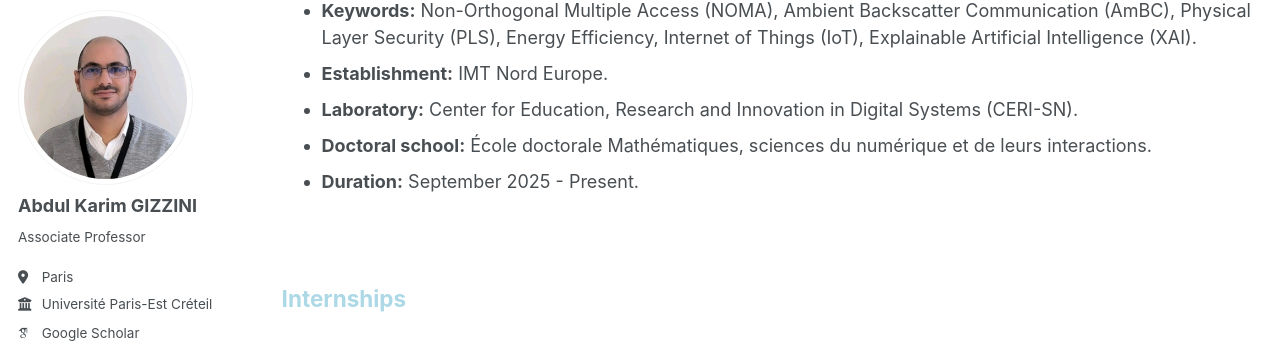
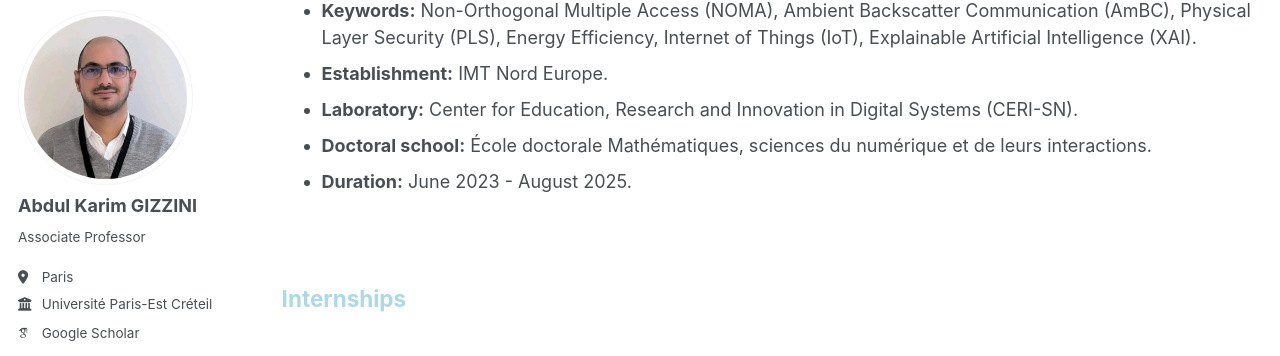
Before and after one commit to abdulkarimgizzini/abdulkarimgizzini-website, a Jekyll site: the page built from _pages/supervision.md, in a window 1280 px wide and 900 px high, scrolled down 3069 px. Shown: the part 89-445 px from the top of the window. Built offline with Jekyll 4.4.1, drawn with Linux system fonts in a browser that asks for light colours; some web fonts are replaced; a script that is not in the unit is left out.

Commit message:
Update supervision.md

```diff
--- a/_pages/supervision.md
+++ b/_pages/supervision.md
@@ -49,7 +49,7 @@ Finally, we develop an approach based on Explainable Artificial Intelligence (XA
 * **Establishment:**  IMT Nord Europe.
 * **Laboratory:**  Center for Education, Research and Innovation in Digital Systems (CERI-SN).
 * **Doctoral school:** École doctorale Mathématiques, sciences du numérique et de leurs interactions.
-* **Duration:** September 2025 - Present.
+* **Duration:** June 2023 - August 2025.
 
 <br/>
 
```
